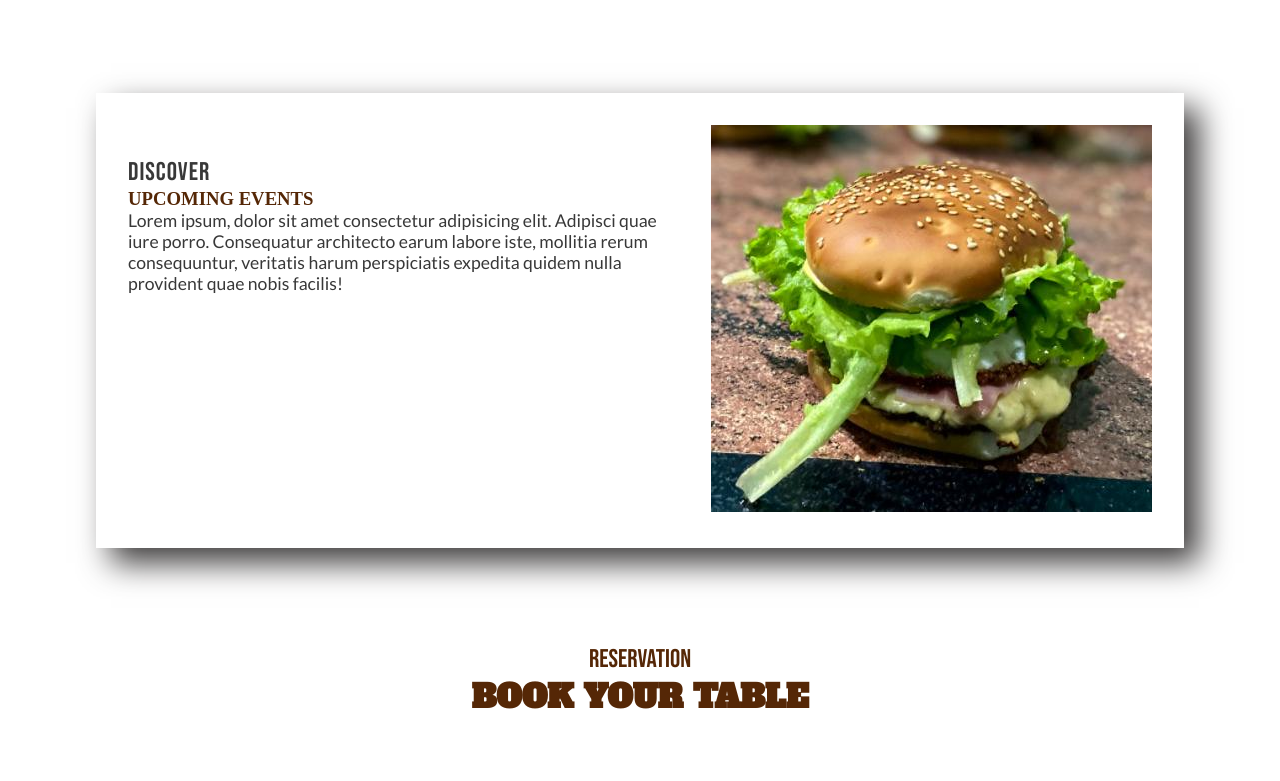
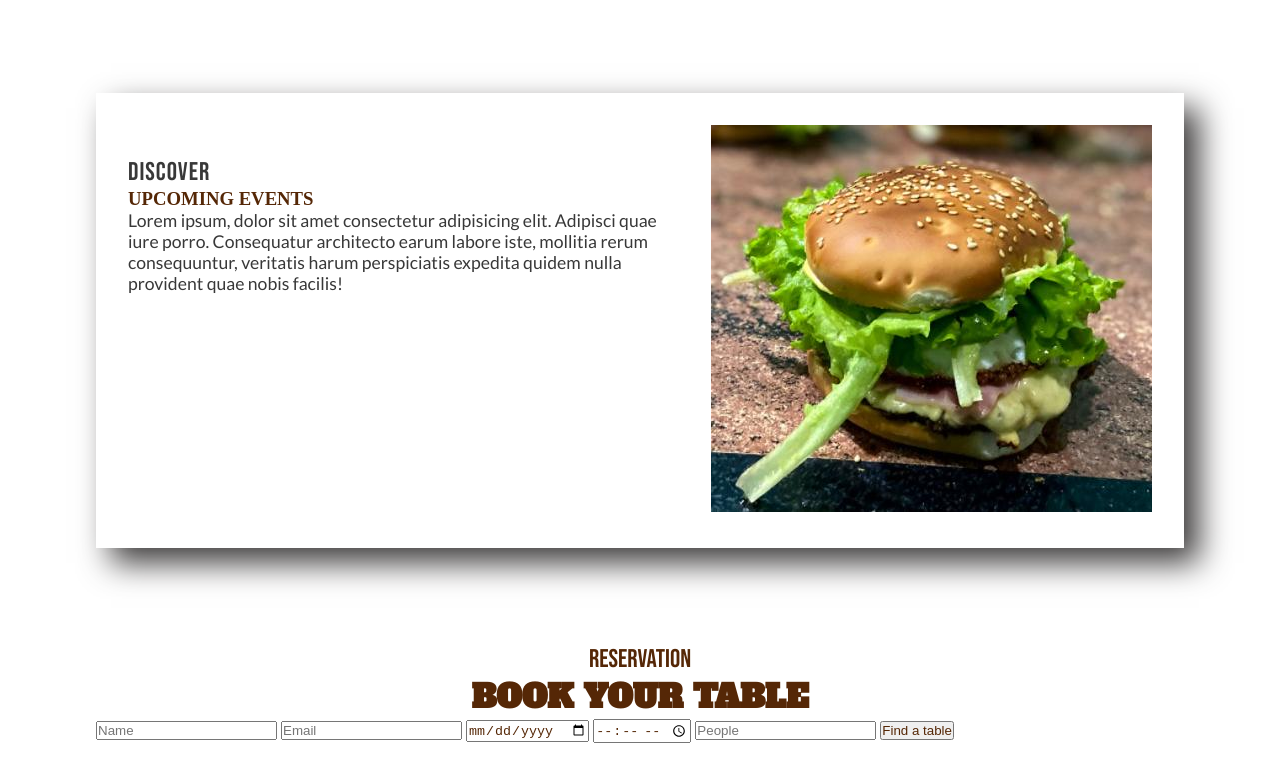
Before and after one commit to zotel1/sitio-web-practiva-burgers, a plain HTML site: page index.html in a window 1280 px wide. Shown: the part 1873-2654 px from the top of the page. Drawn offline with Linux system fonts and the light colour scheme.

Commit message:
agregamos el formulario

```diff
--- a/index.html
+++ b/index.html
@@ -112,9 +112,15 @@
         <div class="reservation_heading">
             <h5>RESERVATION</h5>
             <h4>BOOK YOUR TABLE</h4>
-
         </div>
-
+        <form class="reservation_form">
+            <input type="text" placeholder="Name" name="name">
+            <input type="email" placeholder="Email" name="email">
+            <input type="date" placeholder="Date" name="date">
+            <input type="time" placeholder="Time" name="time">
+            <input type="text" placeholder="People" name="people">
+            <input type="button" value="Find a table">
+        </form>
     </section>
 </body>
 </html>
```
